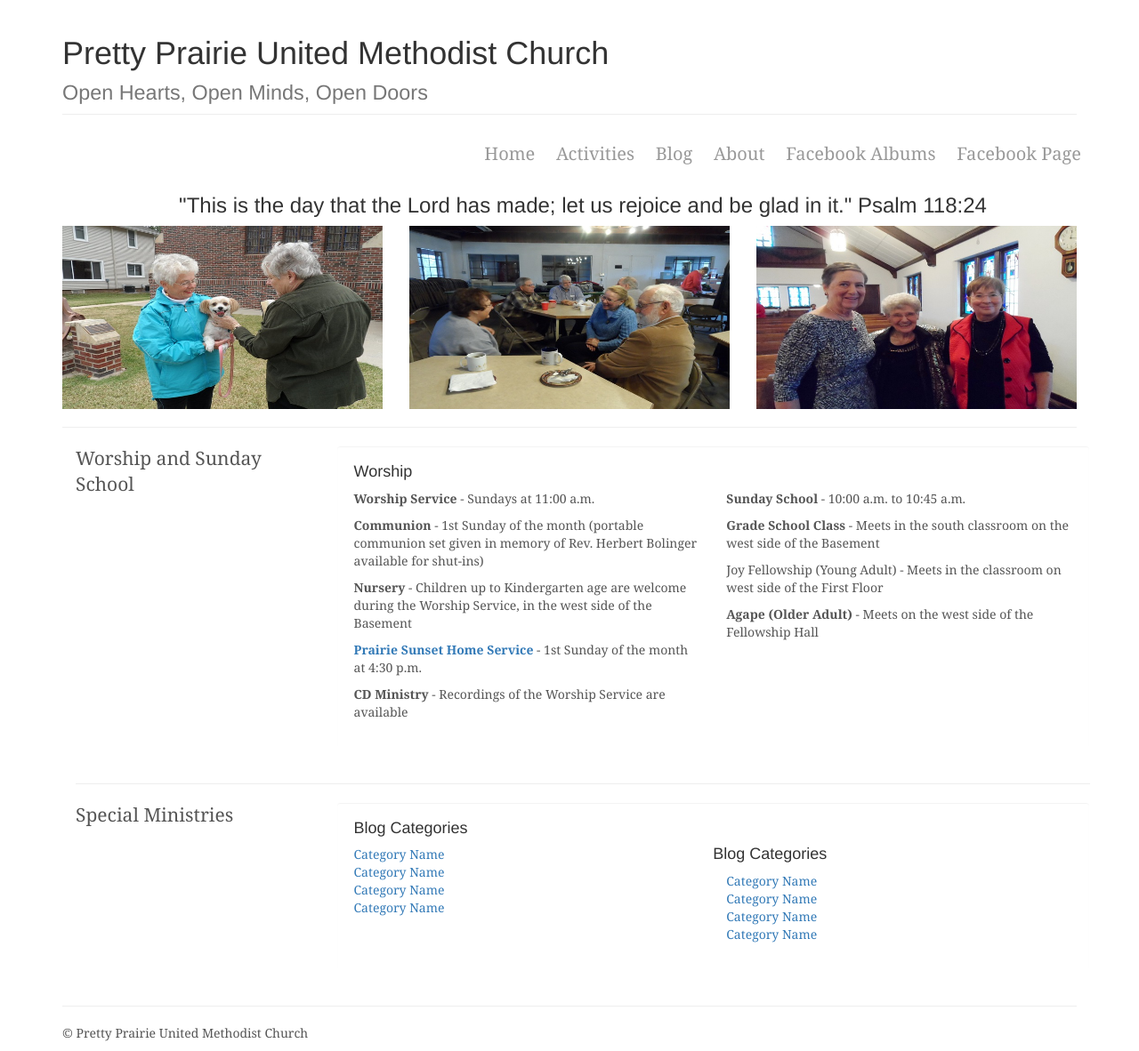
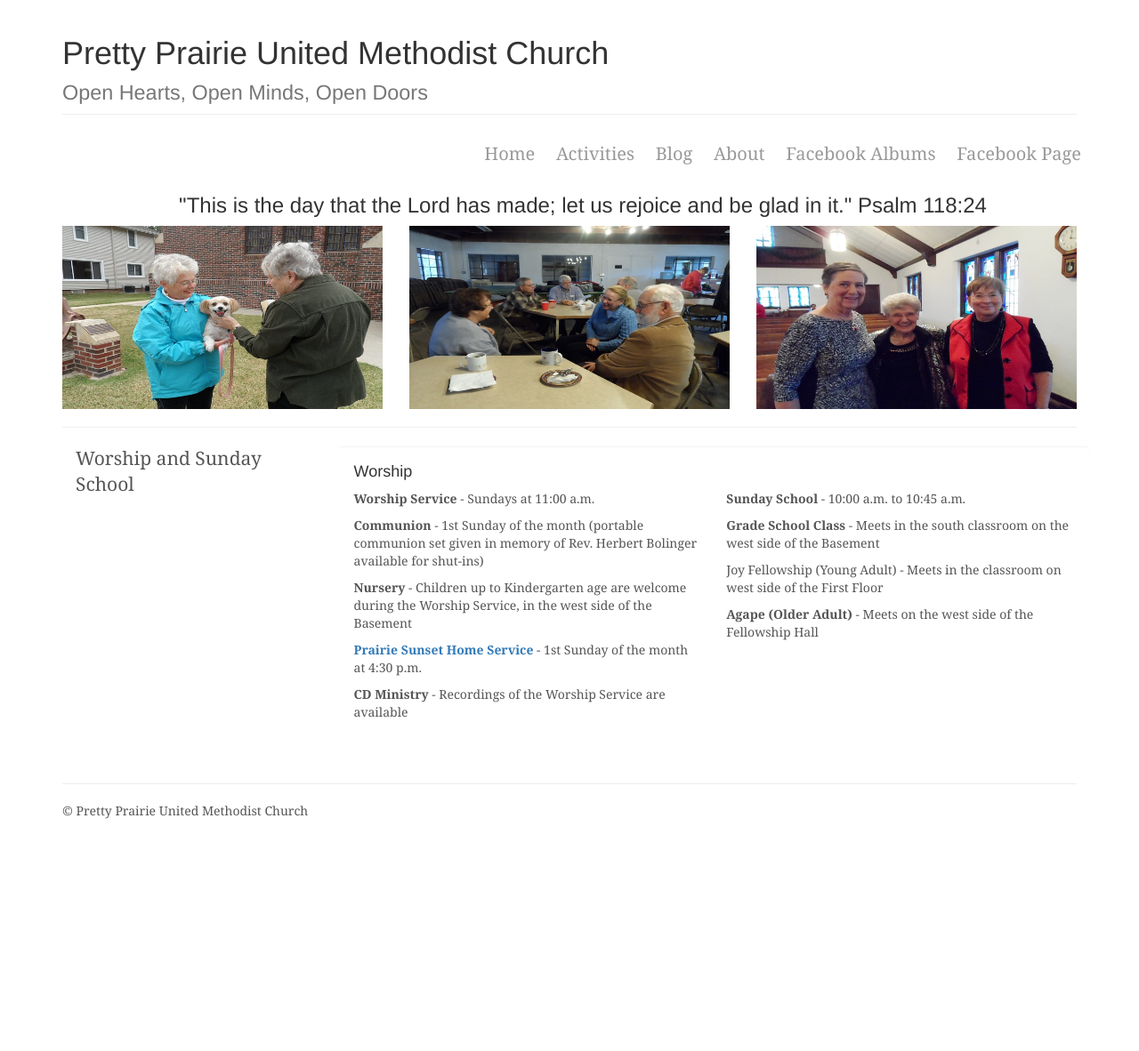
Before and after one commit to KatherineMichel/self-hosted-church-website-jekyll, a Jekyll site: the page built from activities.html, in a window 1280 px wide. Shown: the whole page at 89% size. Built offline with Jekyll 4.4.1, drawn with Linux system fonts in a browser that asks for light colours; nearby versions of some CDN libraries; library files that are not in the unit come from our copies; after the commit the page ends 932 px from its top, so only the background shows below that.

Commit message:
Update activities.html

```diff
--- a/activities.html
+++ b/activities.html
@@ -73,7 +73,7 @@
 
         </div>
 
-
+<!--
                     <hr>
 
        <div class="row">
@@ -100,9 +100,6 @@
                                 </li>
                             </ul>
                         </div>
-
-                      <h4>Blog Categories</h4>
-
                           <div class="col-lg-6">
                             <ul class="list-unstyled">
                                 <li><a href="#">Category Name</a>
@@ -123,8 +120,7 @@
 
         </div>
 
-<!--
-                    <hr>
+                <hr>
 
         <div class="row">
 
```
